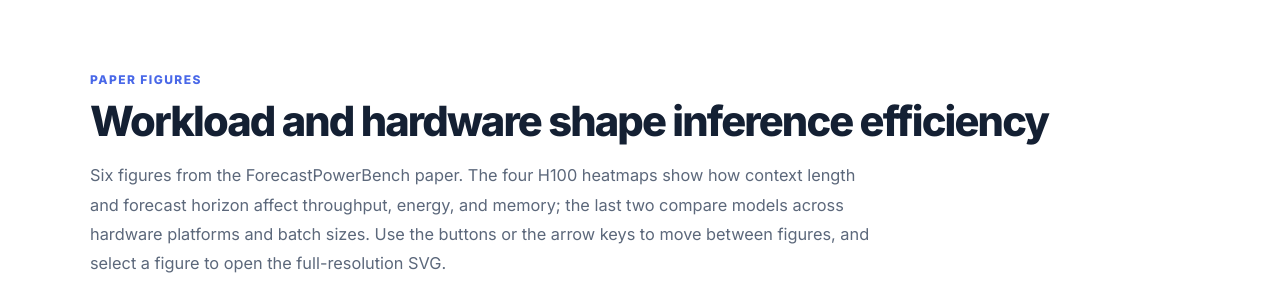
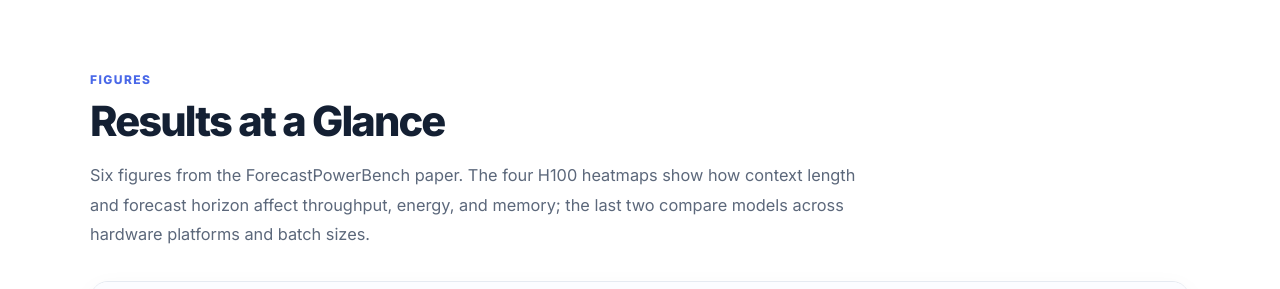
Before and after one commit to forecastpowerbench/forecastpowerbench.github.io, a plain HTML site: page index.html in a window 1280 px wide. Shown: the part 11507-11796 px from the top of the page. Drawn offline with nearby package versions, Linux system fonts and the light colour scheme.

Commit message:
Add files via upload

```diff
--- a/index.html
+++ b/index.html
@@ -665,12 +665,12 @@
 
 <section class="section-pad" id="results">
   <div class="section-wrap">
-    <div class="section-kicker">Paper figures</div>
-    <h2 class="section-title">Workload and hardware shape inference efficiency</h2>
+    <div class="section-kicker">Figures</div>
+    <h2 class="section-title">Results at a Glance</h2>
     <p class="section-intro">
       Six figures from the ForecastPowerBench paper. The four H100 heatmaps show how context length and forecast
       horizon affect throughput, energy, and memory; the last two compare models across hardware platforms and
-      batch sizes. Use the buttons or the arrow keys to move between figures, and select a figure to open the full-resolution SVG.
+      batch sizes.
     </p>
 
     <div class="fig-viewer" id="fig-viewer" tabindex="0" role="region" aria-roledescription="carousel" aria-label="Paper figures">
```
